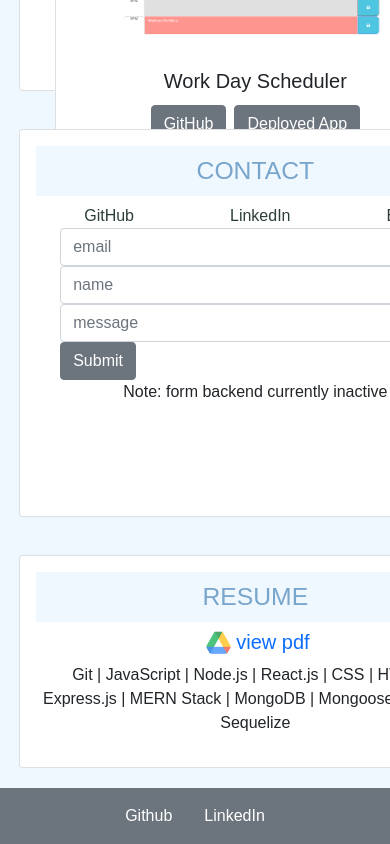
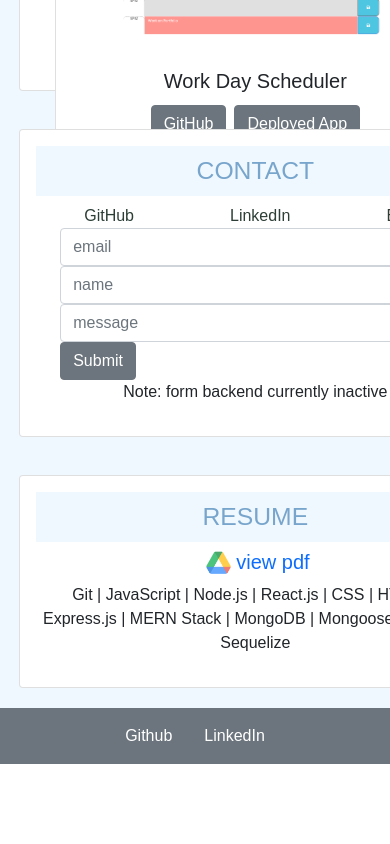
Before and after one commit to lindybriggs/Portfolio, a React (Create React App) app in the folder portfolio/: page / in a window 390 px wide. Shown: the part 1820-2664 px from the top of the page. After the commit the page ends 2584 px from the top, so only its background shows below. Built offline with nearby package versions, Linux system fonts and the light colour scheme.

Commit message:
max-width on form with small screen for contact section to stop overhanging

```diff
--- a/portfolio/src/style.css
+++ b/portfolio/src/style.css
@@ -75,9 +75,9 @@ a {
     margin: 1.2rem;
 }
 
-#contactCard {
+/* #contactCard {
     padding-bottom: 5rem;
-}
+} */
 
 .titles {
 
@@ -192,4 +192,8 @@ img {
         max-width: fit-content;
     }
 
+    .form {
+        max-width: fit-content;
+    }
+
 }
```
